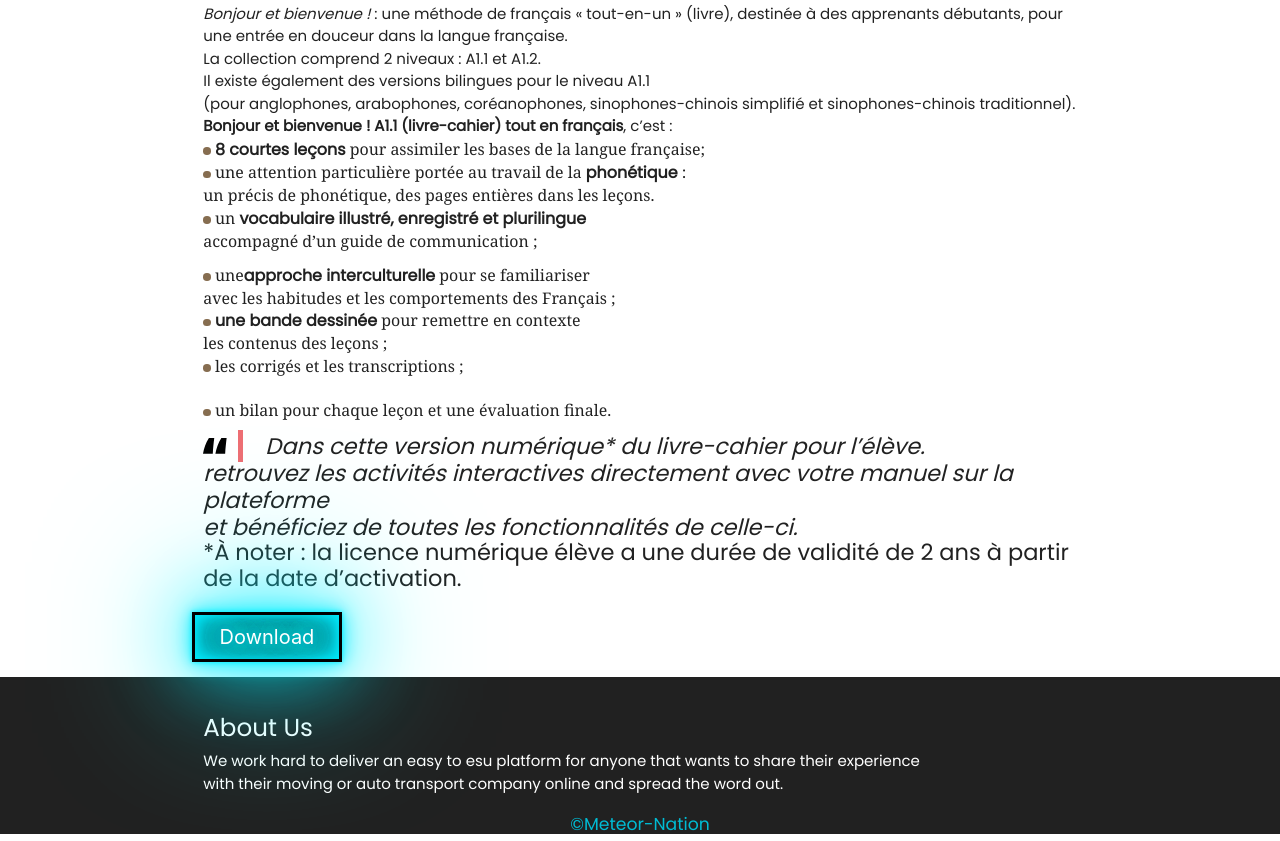
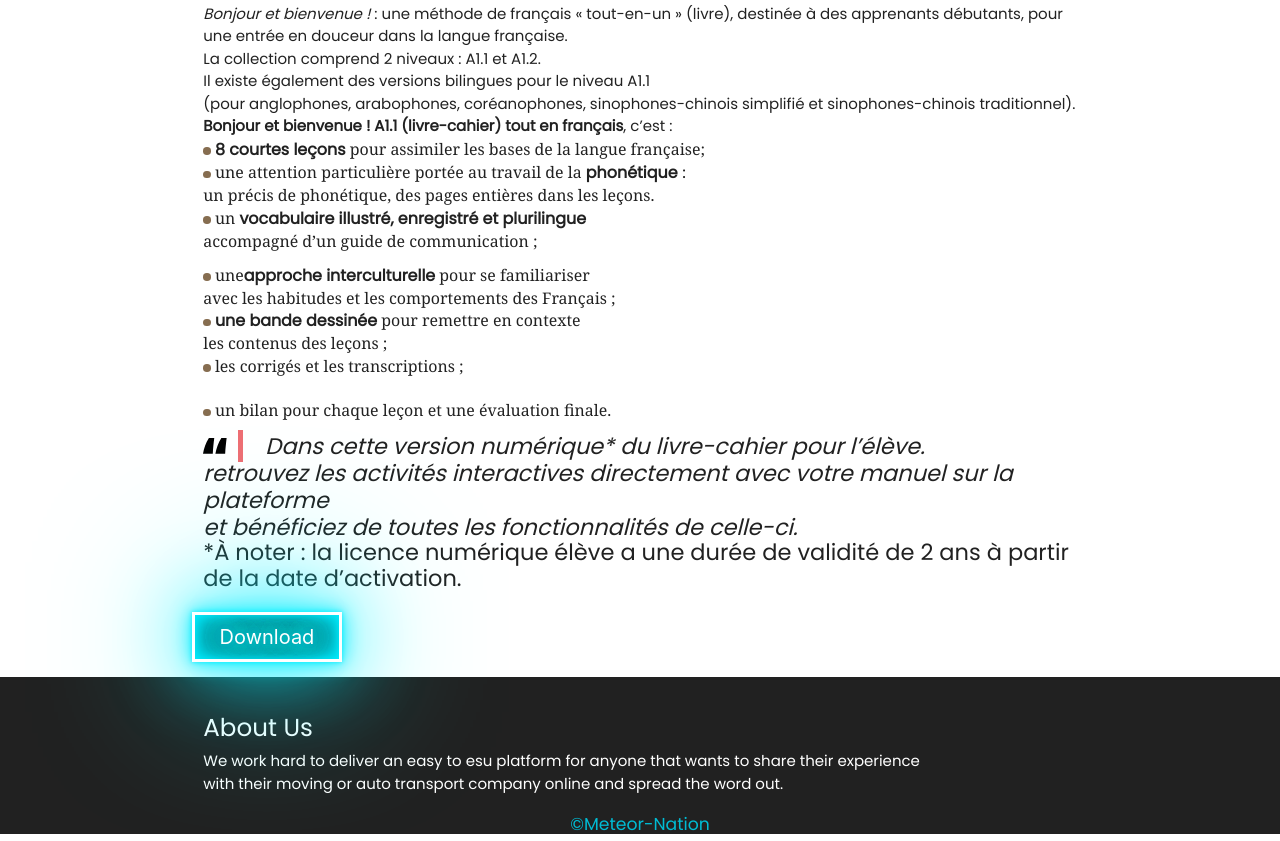
Before and after one commit to Meteor999-999/Bonjour-et-bienvenue-A1.1.com, a plain HTML site: page index.html in a window 1280 px wide. Shown: the part 1942-2783 px from the top of the page. Drawn offline with nearby package versions, Linux system fonts and the light colour scheme.

Commit message:
Update Sin.css

```diff
--- a/Sin.css
+++ b/Sin.css
@@ -53,7 +53,7 @@ button {
     position: relative;
     width: 150px;
     height: 50px;
-    border: 3px solid #000;
+    border: 3px solid #fff;
     outline: none;
     background: #000;
     cursor: pointer;
```
